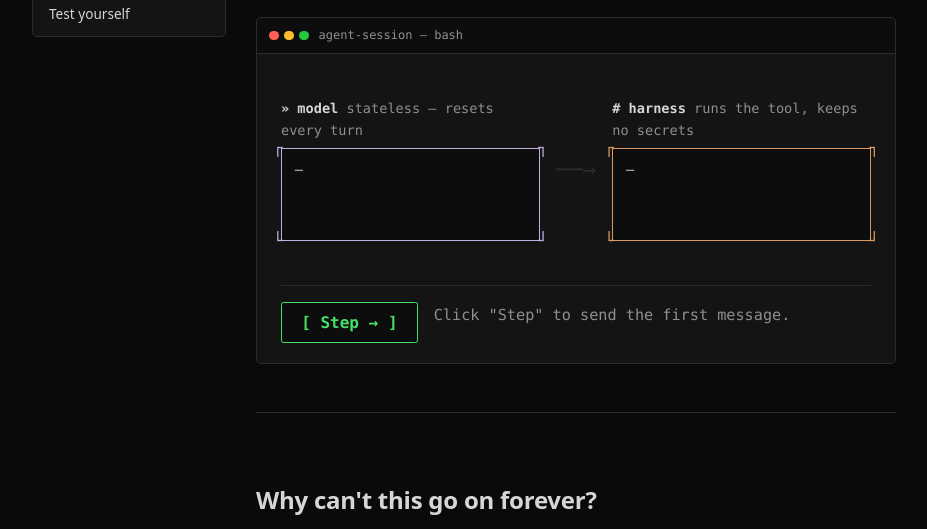
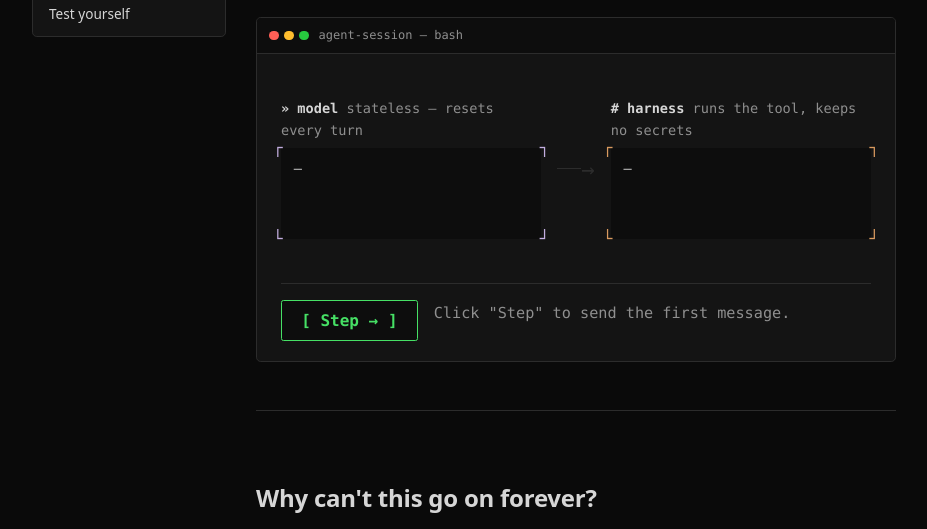
Before and after one commit to comp4020-agentic-coding-studio/comp4020-ass1-StudyRem, a website: page index.html in a window 1280 px wide. Shown: the part 221-750 px from the top of the page, without its empty margins (64-991 px from the left). Drawn offline with Linux system fonts and the light colour scheme.

Commit message:
style: trim lane boxes to corner marks only, fix arrow alignment
Drop .lane-box's solid border entirely — the four ┌┐└┘ corner accents
now carry the whole frame, open-bracket style, instead of doubling up
with a rectangle.

Lane arrow was a single "──→" text run — the ─ and → glyphs don't
share vertical metrics in most fonts, so the bar sat off the
arrowhead's centerline. Split it into two elements (a real CSS
bar + the arrow glyph) inside a flex row with align-items: center,
so they're pinned to the same line by layout instead of by font
hinting.

```diff
--- a/index.html
+++ b/index.html
@@ -89,7 +89,10 @@
                   <span class="lane-corner corner-br">┘</span>
                 </div>
               </div>
-              <div class="lane-arrow" id="lane-arrow">──→</div>
+              <div class="lane-arrow" id="lane-arrow">
+                <span class="lane-arrow-bar"></span>
+                <span class="lane-arrow-head">→</span>
+              </div>
               <div class="lane lane-harness">
                 <p class="lane-title">
                   # harness <span class="lane-subtitle">runs the tool, keeps no secrets</span>
--- a/styles.css
+++ b/styles.css
@@ -477,8 +477,6 @@ h2 {
 
 .lane-box {
   min-height: 4.5rem;
-  border: 0.0625rem solid var(--border);
-  border-radius: 0;
   padding: 0.6rem 0.8rem;
   font-size: 0.85rem;
   white-space: pre-wrap;
@@ -496,25 +494,29 @@ h2 {
   font-style: italic;
 }
 
-.lane-model .lane-box {
-  border-color: var(--role-model);
-}
-
-.lane-harness .lane-box {
-  border-color: var(--role-harness);
-}
-
 .lane-harness .lane-box.pending {
   color: var(--text-dim);
   font-style: italic;
 }
 
 .lane-arrow {
+  display: flex;
+  align-items: center;
   flex: 0 0 auto;
   align-self: center;
-  font-size: 1.4rem;
   color: var(--border);
   transition: color 0.2s ease, transform 0.2s ease;
+}
+
+.lane-arrow-bar {
+  width: 1.5rem;
+  height: 0.0625rem;
+  background: currentcolor;
+}
+
+.lane-arrow-head {
+  font-size: 1.4rem;
+  line-height: 1;
 }
 
 .lane-arrow.firing {
```
